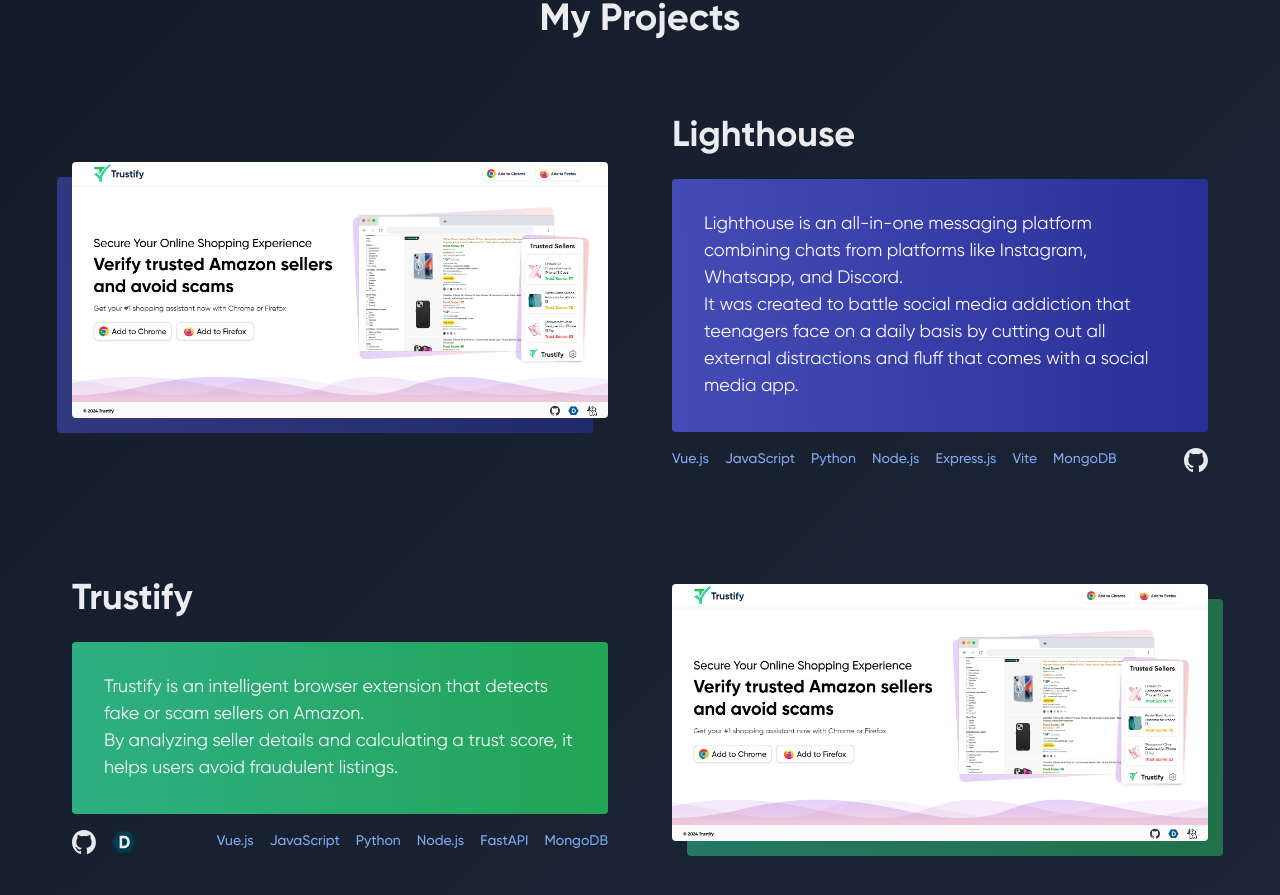
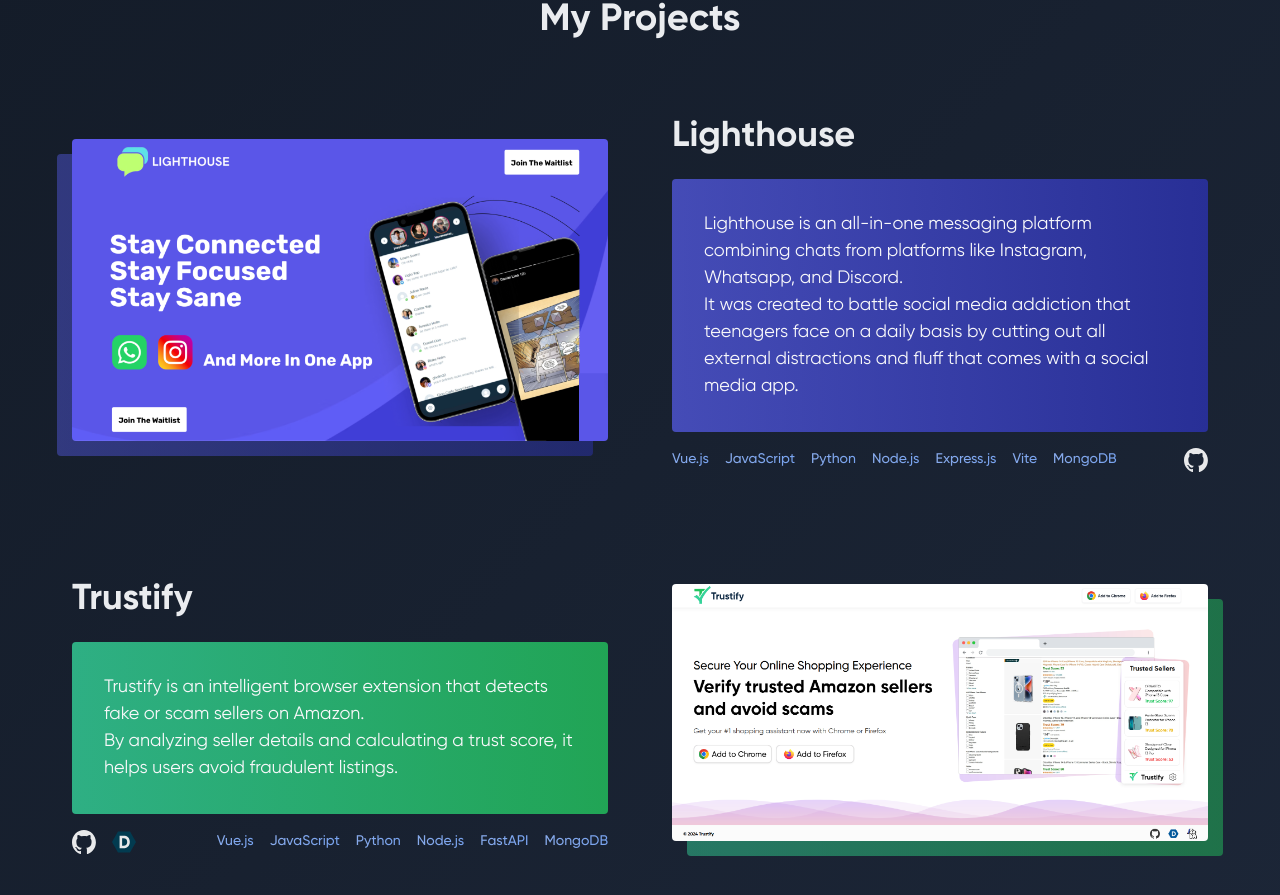
Before and after one commit to Hololm/portfolio, a Vue app in the folder frontend/: page / in a window 1280 px wide. Shown: the part 2602-3497 px from the top of the page. Built offline with nearby package versions, Linux system fonts and the light colour scheme.

Commit message:
vercel why

```diff
--- a/frontend/src/components/ExperienceSection.vue
+++ b/frontend/src/components/ExperienceSection.vue
@@ -21,7 +21,7 @@
       ]"
       gradientStart="rgba(88,94,240,0.7)"
       gradientEnd="rgba(40,47,150,1)"
-      imageSrc="/assets/trustify.png"
+      imageSrc="/assets/sodamentorship.png"
       imageAlt="WHY IS THIS NOT WORKING VERCEL"
       githubLink="https://github.com/Hololm/reverse-beeper"
     />
```
